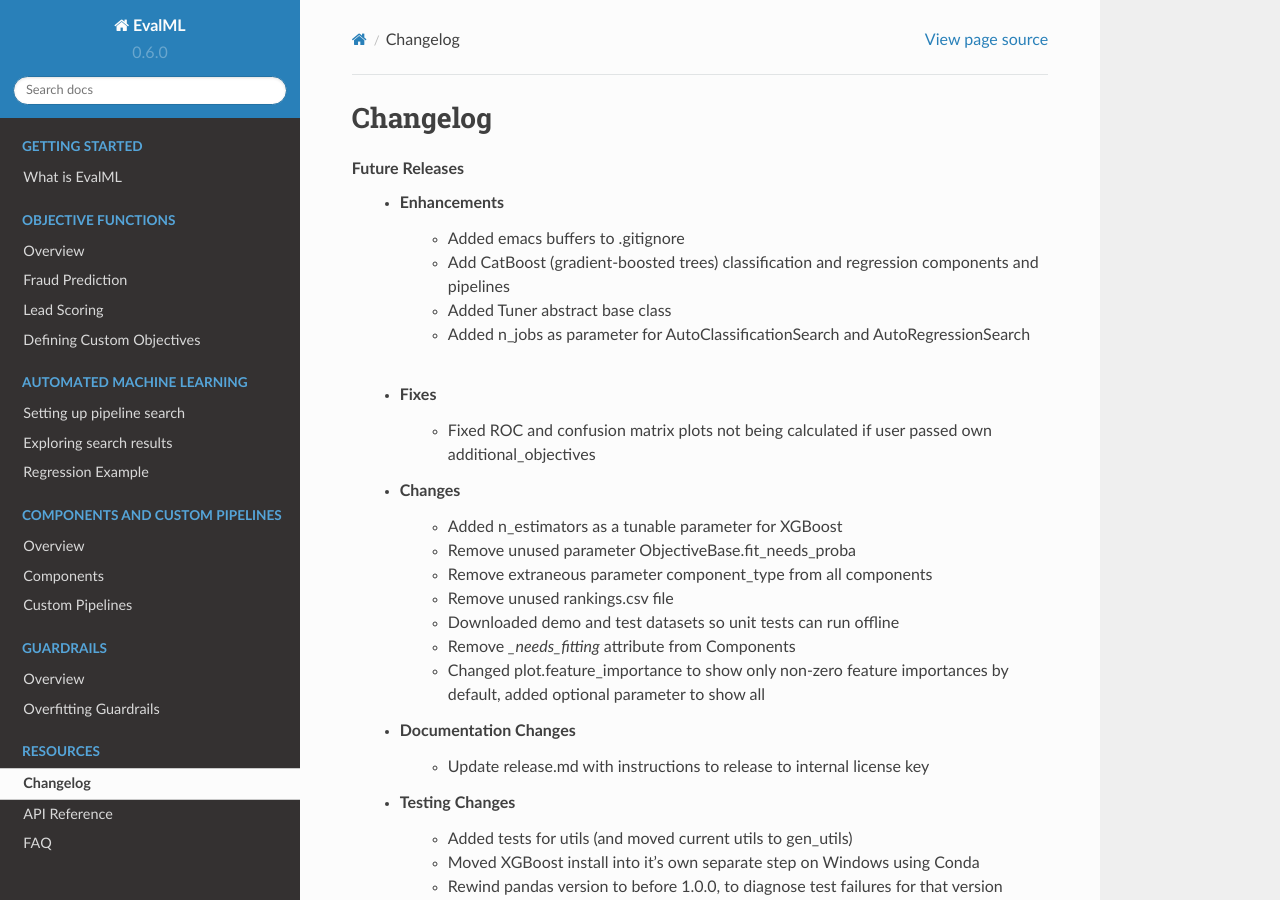
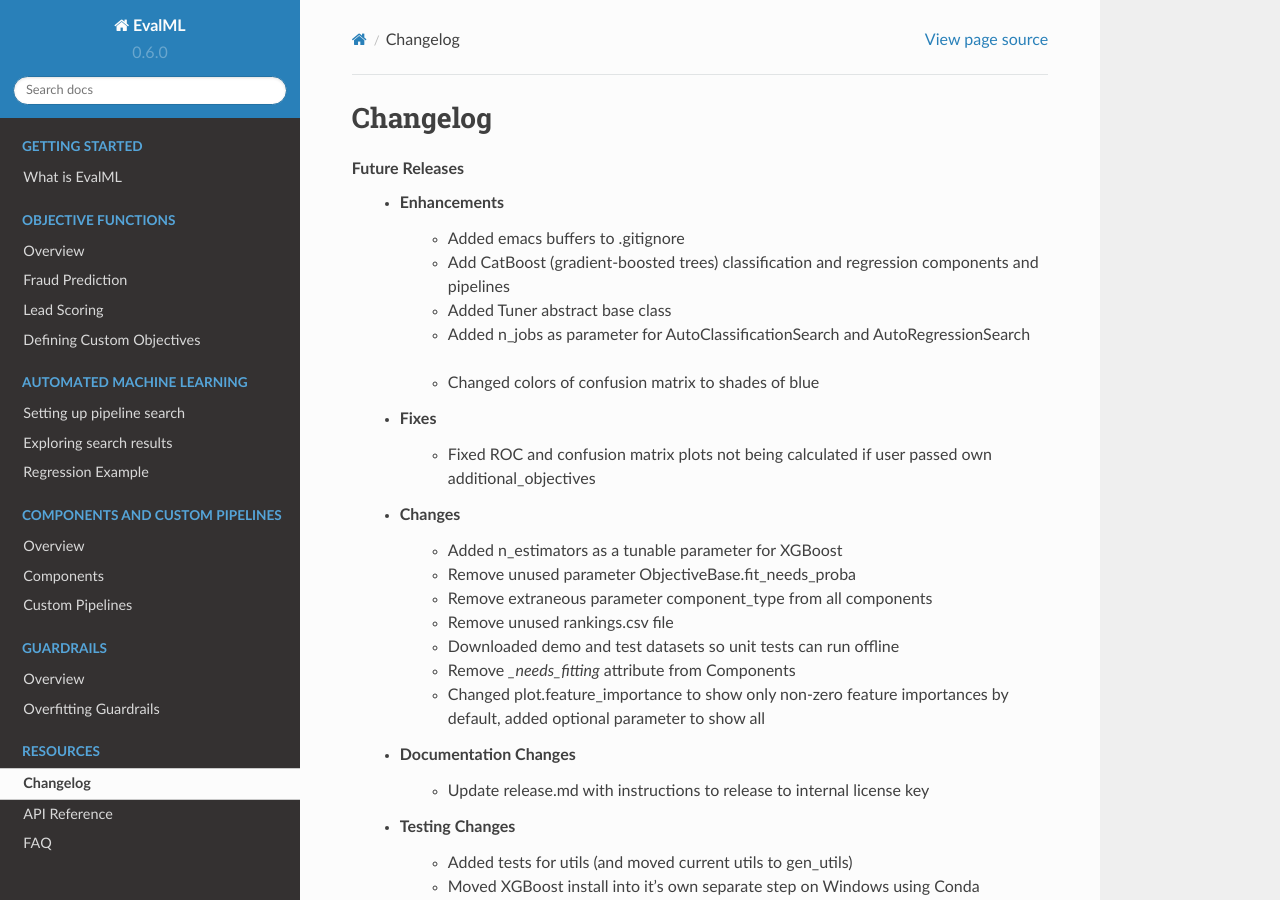
Before and after one commit to alteryx/evalml, a Sphinx documentation site: the page built from docs/source/changelog.rst, in a window 1280 px wide and 900 px high. Built offline with Sphinx 7.4.7 and the Read the Docs theme 2.0.0, drawn with Linux system fonts in a browser that asks for light colours; comment, search, counter and statistics services are not loaded.

Commit message:
changelog

```diff
--- a/docs/source/changelog.rst
+++ b/docs/source/changelog.rst
@@ -8,6 +8,7 @@ Changelog
         * Add CatBoost (gradient-boosted trees) classification and regression components and pipelines :pr:`247`
         * Added Tuner abstract base class :pr:`351`
         * Added n_jobs as parameter for AutoClassificationSearch and AutoRegressionSearch :pr:`403`
+        * Changed colors of confusion matrix to shades of blue :pr:`426`
     * Fixes
         * Fixed ROC and confusion matrix plots not being calculated if user passed own additional_objectives :pr:`276`
     * Changes
```
